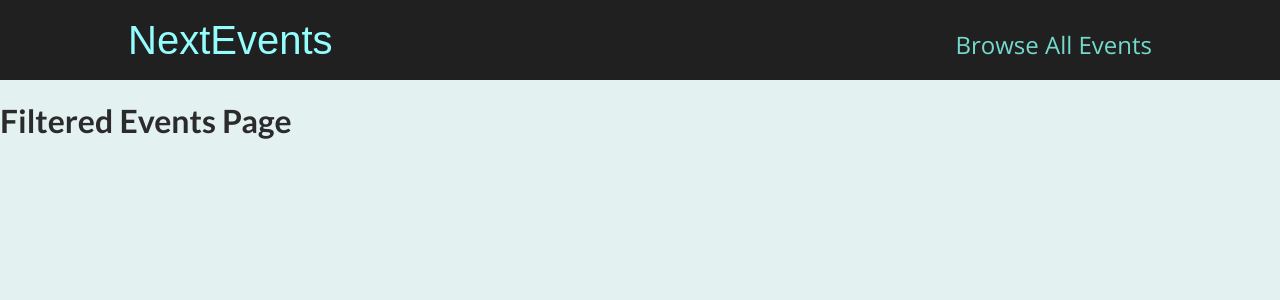
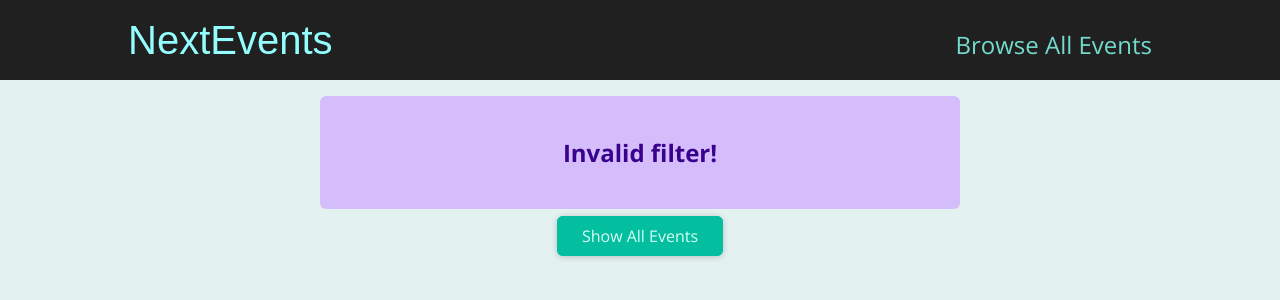
Before and after one commit to gk7734/Nextjs-Project, a Next.js app: page /events in a window 1280 px wide. Shown: the top 300 px of the page. Built offline with nearby package versions, Linux system fonts and the light colour scheme.

Commit message:
모든 페이지 구현 완료

```diff
--- /dev/null
+++ b/components/events/results-title.js
@@ -0,0 +1,20 @@
+import Button from '../ui/button';
+import classes from './results-title.module.css';
+
+function ResultsTitle(props) {
+  const { date } = props;
+
+  const humanReadableDate = new Date(date).toLocaleDateString('ko-KR', {
+    month: 'long',
+    year: 'numeric',
+  });
+
+  return (
+    <section className={classes.title}>
+      <h1>Events in {humanReadableDate}</h1>
+      <Button link='/events'>Show all events</Button>
+    </section>
+  );
+}
+
+export default ResultsTitle;
--- /dev/null
+++ b/components/events/results-title.module.css
@@ -0,0 +1,6 @@
+.title {
+  margin: 2rem auto;
+  width: 90%;
+  max-width: 40rem;
+  text-align: center;
+}
--- /dev/null
+++ b/components/ui/error-alert.js
@@ -0,0 +1,7 @@
+import classes from './error-alert.module.css';
+
+function ErrorAlert(props) {
+  return <div className={classes.alert}>{props.children}</div>;
+}
+
+export default ErrorAlert;
--- /dev/null
+++ b/components/ui/error-alert.module.css
@@ -0,0 +1,12 @@
+.alert {
+  margin: 1rem auto;
+  padding: 1rem 2rem;
+  width: 90%;
+  max-width: 40rem;
+  background-color: #d5bdfc;
+  color: #38028d;
+  font-weight: bold;
+  font-size: 1.5rem;
+  text-align: center;
+  border-radius: 6px;
+}
--- a/src/pages/events/[...slug].js
+++ b/src/pages/events/[...slug].js
@@ -1,8 +1,72 @@
+import { useRouter } from "next/router";
+import {flatten} from "next/dist/shared/lib/flatten";
+import {getFilteredEvents} from "../../../dummy-data";
+import EventList from "../../../components/events/event-list";
+import ResultsTitle from "../../../components/events/results-title";
+import {Fragment} from "react";
+import Button from "../../../components/ui/button";
+import ErrorAlert from "../../../components/ui/error-alert";
+
 function FilteredEventsPage() {
+    const router = useRouter();
+
+    const filterData = router.query.slug;
+
+    if (!filterData) {
+        return <p className="center">Loading...</p>
+    }
+
+    const filteredYear = filterData[0];
+    const filteredMonth = filterData[1];
+
+    const numYear = +filteredYear
+    const numMonth = +filteredMonth
+
+    if (
+        isNaN(numYear) ||
+        isNaN(numMonth) ||
+        numYear > 2030 ||
+        numYear < 2022 ||
+        numMonth < 1 ||
+        numMonth > 12
+    ) {
+        return (
+            <Fragment>
+                <ErrorAlert>
+                    <p>Invalid filter!</p>
+                </ErrorAlert>
+                <div className="center">
+                    <Button link="/events">Show All Events</Button>
+                </div>
+            </Fragment>
+        );
+    }
+
+    const filteredEvents = getFilteredEvents({
+        year: numYear,
+        month: numMonth
+    });
+
+    if (!filteredEvents || filteredEvents.length === 0) {
+        return (
+            <Fragment>
+                <ErrorAlert>
+                    <p>No events found for the chosen filter!</p>
+                </ErrorAlert>
+                <div className="center">
+                    <Button link="/events">Show All Events</Button>
+                </div>
+            </Fragment>
+        );
+    }
+
+    const date = new Date(numYear, numMonth - 1);
+
     return (
-        <div>
-            <h1>Filtered Events Page</h1>
-        </div>
+        <Fragment>
+            <ResultsTitle date={date}/>
+            <EventList items={filteredEvents}/>
+        </Fragment>
     );
 }
 
--- a/src/pages/index.js
+++ b/src/pages/index.js
@@ -1,4 +1,4 @@
-import {getEventById, getFeaturedEvents, getFilteredEvents} from "../../dummy-data";
+import {getEventById, getFeaturedEvents} from "../../dummy-data";
 import EventList from "../../components/events/event-list";
 
 function HomePage() {
```
Also changed, not shown: components/events/events-search.js (+17 -3 lines), src/pages/events/[eventId].js (+6 -1 lines), src/pages/events/index.js (+10 -2 lines).
